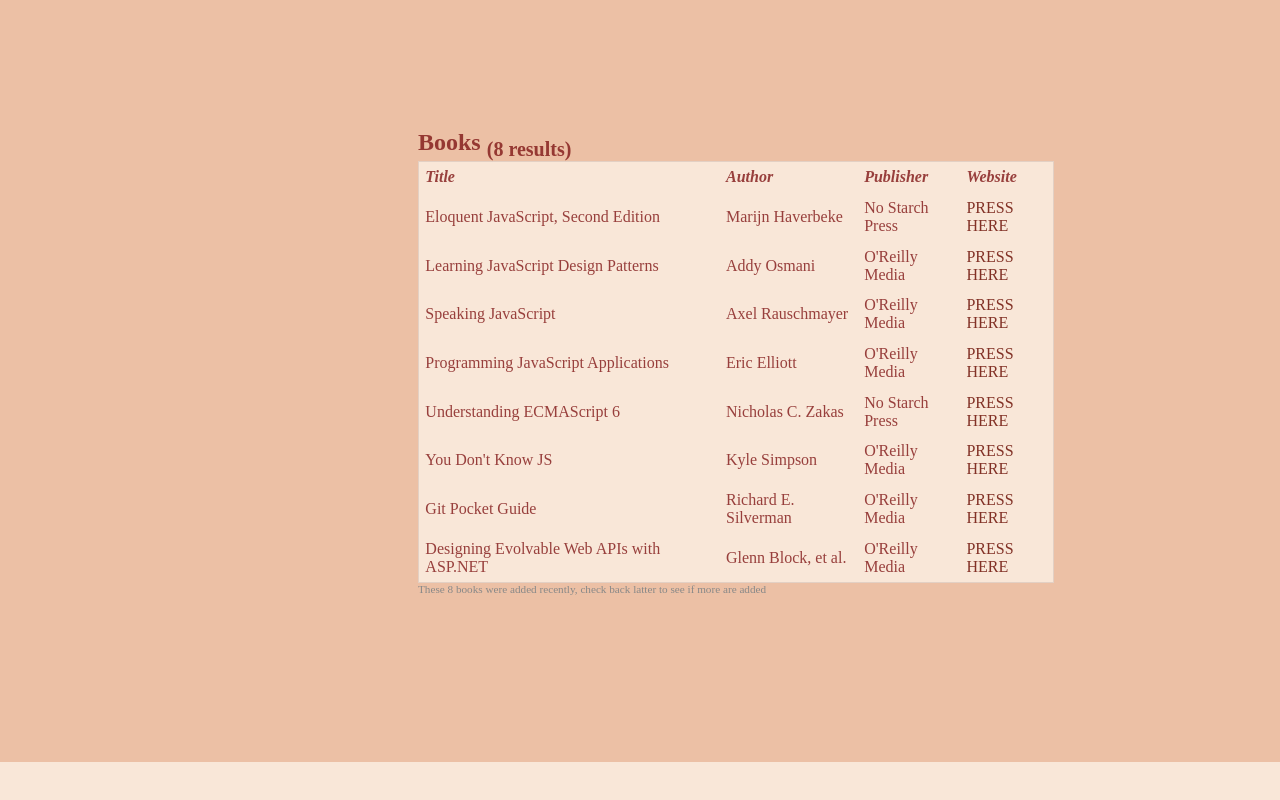
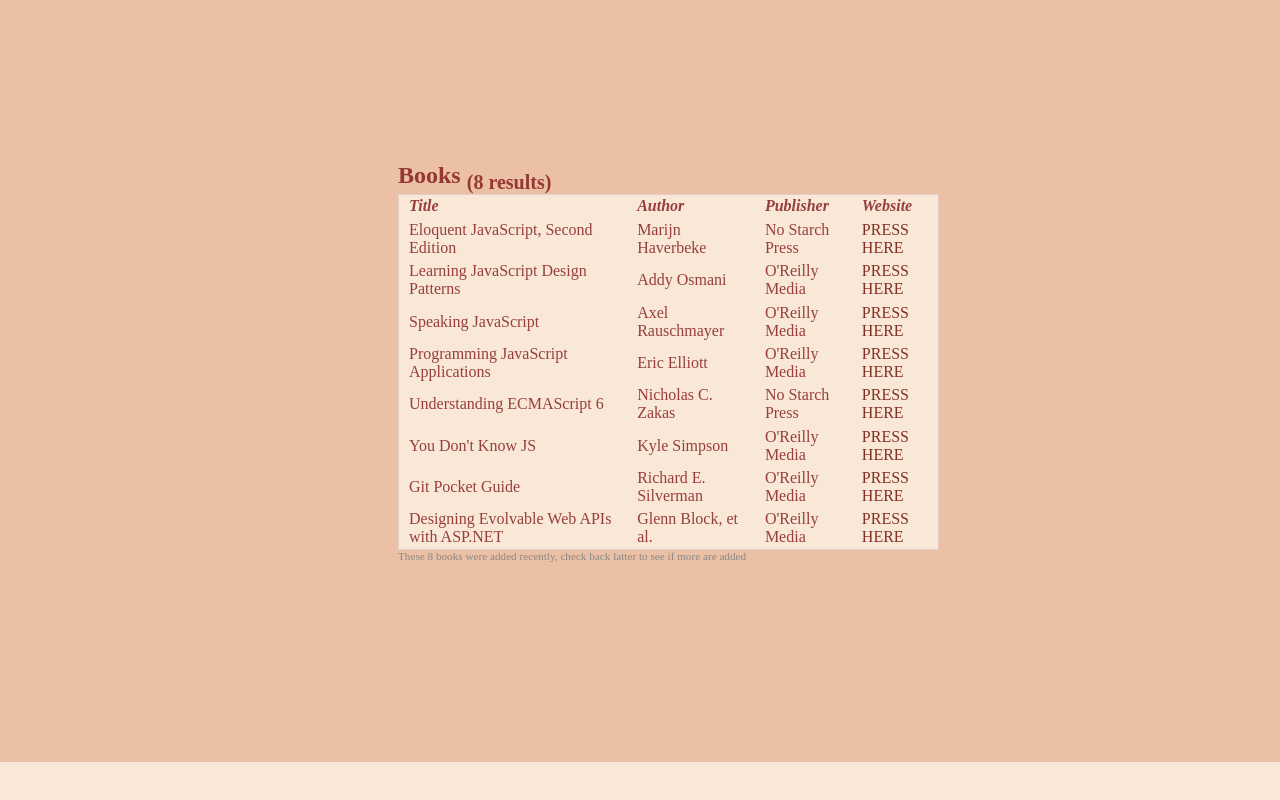
Before and after one commit to noufyahya/booksJson, a plain HTML site: page index.html in a window 1280 px wide. Shown: the part 838-1638 px from the top of the page. Drawn offline with Linux system fonts and the light colour scheme.

Commit message:
new changes

```diff
--- a/styles/_body.scss
+++ b/styles/_body.scss
@@ -5,7 +5,9 @@
     border-collapse: collapse;
     text-align: left;
     border: 1px solid rgba(221, 221, 221, 0.562);
-    width: 100%;
+    width: 80%;
+    top: 10%;
+    left: 10%;
 
     tr {
         background: rgb(249, 231, 216);
@@ -13,7 +15,8 @@
         td,
         th {
 
-            padding: 1%;
+            padding: 0.5%;
+            padding-left: 10px;
 
             a {
                 @include a();
```
Also changed, not shown: styles/style.css, 1 other file.
